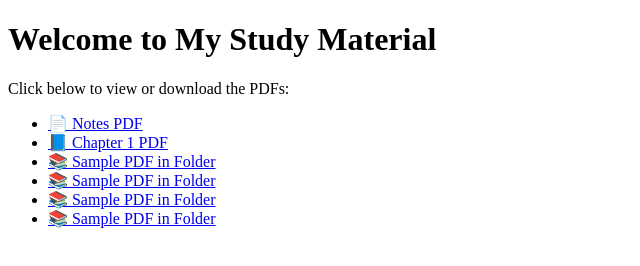
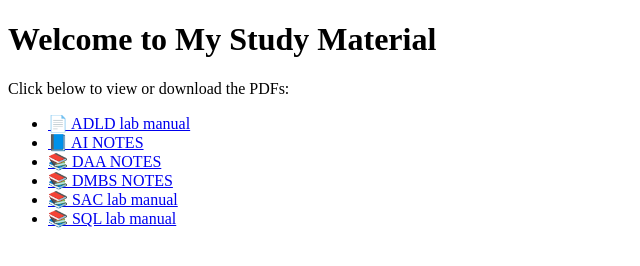
Before and after one commit to fathimarashika-7/STUDY-MATERIAL, a plain HTML site: page index.html in a window 1280 px wide. Shown: the whole page, without its empty margins (0-640 px from the left). Drawn offline with Linux system fonts and the light colour scheme.

Commit message:
Update index.html

```diff
--- a/index.html
+++ b/index.html
@@ -8,12 +8,12 @@
   <p>Click below to view or download the PDFs:</p>
 
   <ul>
-    <li><a href="ADLD LAB MANUAL.pdf" target="_blank">📄 Notes PDF</a></li>
-    <li><a href="AI.pdf" target="_blank">📘 Chapter 1 PDF</a></li>
-    <li><a href="DAA.pdf" target="_blank">📚 Sample PDF in Folder</a></li>
-    <li><a href="DBMS.pdf" target="_blank">📚 Sample PDF in Folder</a></li>
-    <li><a href="SAC LAB MANUAL.pdf" target="_blank">📚 Sample PDF in Folder</a></li>
-    <li><a href="SQL LAB MANUAL.pdf" target="_blank">📚 Sample PDF in Folder</a></li>
+    <li><a href="ADLD LAB MANUAL.pdf" target="_blank">📄 ADLD lab manual</a></li>
+    <li><a href="AI.pdf" target="_blank">📘 AI NOTES</a></li>
+    <li><a href="DAA.pdf" target="_blank">📚 DAA NOTES</a></li>
+    <li><a href="DBMS.pdf" target="_blank">📚 DMBS NOTES</a></li>
+    <li><a href="SAC LAB MANUAL.pdf" target="_blank">📚 SAC lab manual</a></li>
+    <li><a href="SQL LAB MANUAL.pdf" target="_blank">📚 SQL lab manual</a></li>
   </ul>
 </body>
 </html>
```
